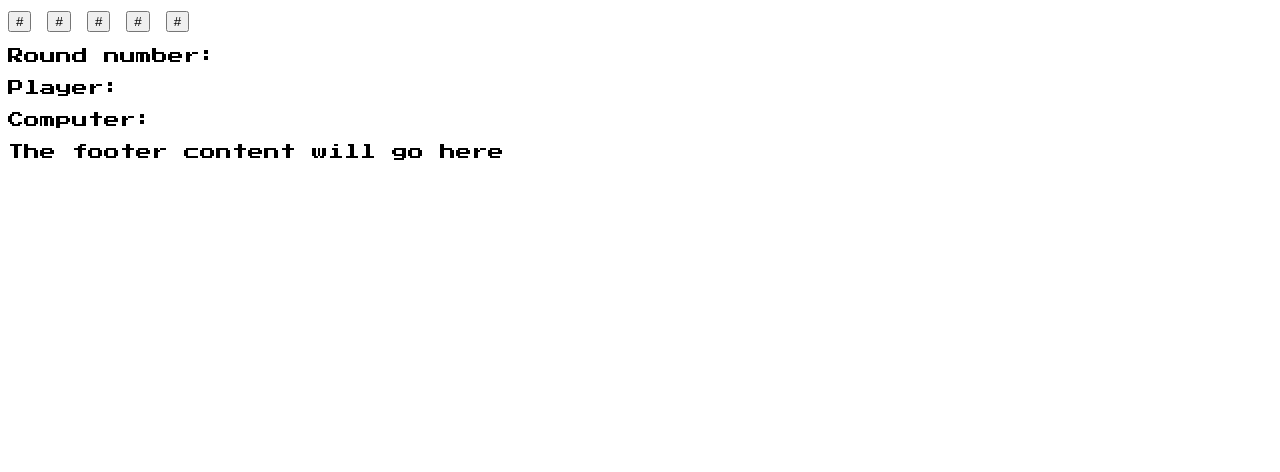
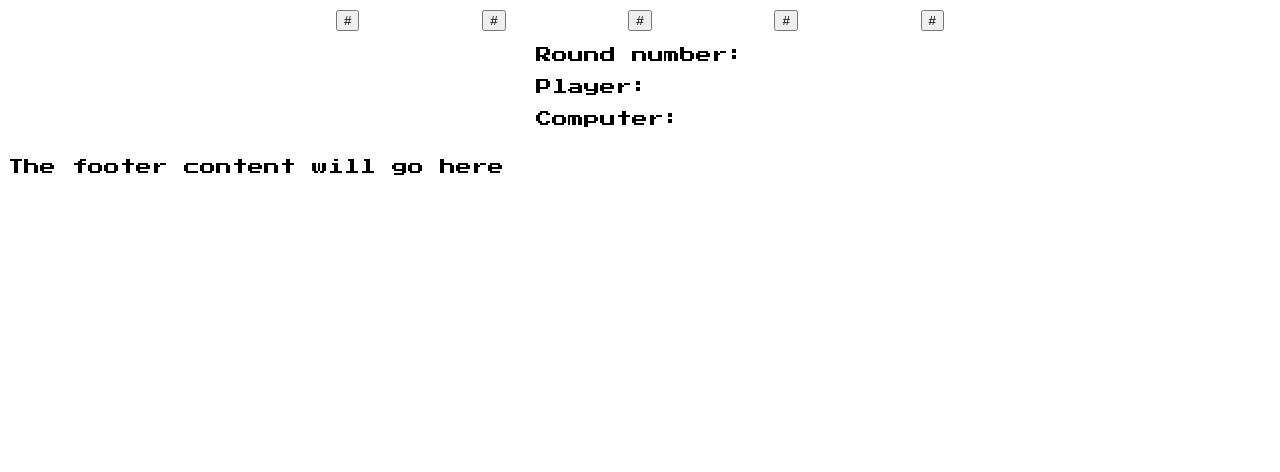
Before and after one commit to MattuW4/Javascript-Game-Project, a plain HTML site: page index.html in a window 1280 px wide. Shown: the part 328-800 px from the top of the page. Drawn offline with Linux system fonts and the light colour scheme.

Commit message:
Add flex box and grid to game container to position elements

```diff
--- a/assets/css/style.css
+++ b/assets/css/style.css
@@ -17,9 +17,11 @@ body {
 
 /* Structural CSS */
 
+/* Banner, option buttons and title*/
 .game-info-banner {
     display: flex;
     justify-content: space-between;
+    flex-wrap: wrap;
 }
 
 .game-option-container {
@@ -29,3 +31,20 @@ body {
 .game-option-button {
     margin: 2rem;
 }
+
+/* Game section */
+
+.game-section {
+    display: grid;
+}
+
+.player-weapon-container {
+    display: flex;
+    justify-content: space-between;
+    flex-wrap: wrap;
+}
+
+section>div {
+    justify-self: center;
+    grid-row: auto;
+}
--- a/index.html
+++ b/index.html
@@ -46,11 +46,11 @@
         <div class="game-outer-container">
             <h2 class="weapon-choice-instruction">Choose your weapon!</h2>
             <div class="player-weapon-container">
-                <button>#</button>
-                <button>#</button>
-                <button>#</button>
-                <button>#</button>
-                <button>#</button>
+                <button class="player-weapon-choice">#</button>
+                <button class="player-weapon-choice">#</button>
+                <button class="player-weapon-choice">#</button>
+                <button class="player-weapon-choice">#</button>
+                <button class="player-weapon-choice">#</button>
             </div>
         </div>
         <div class="overall-results">
```
